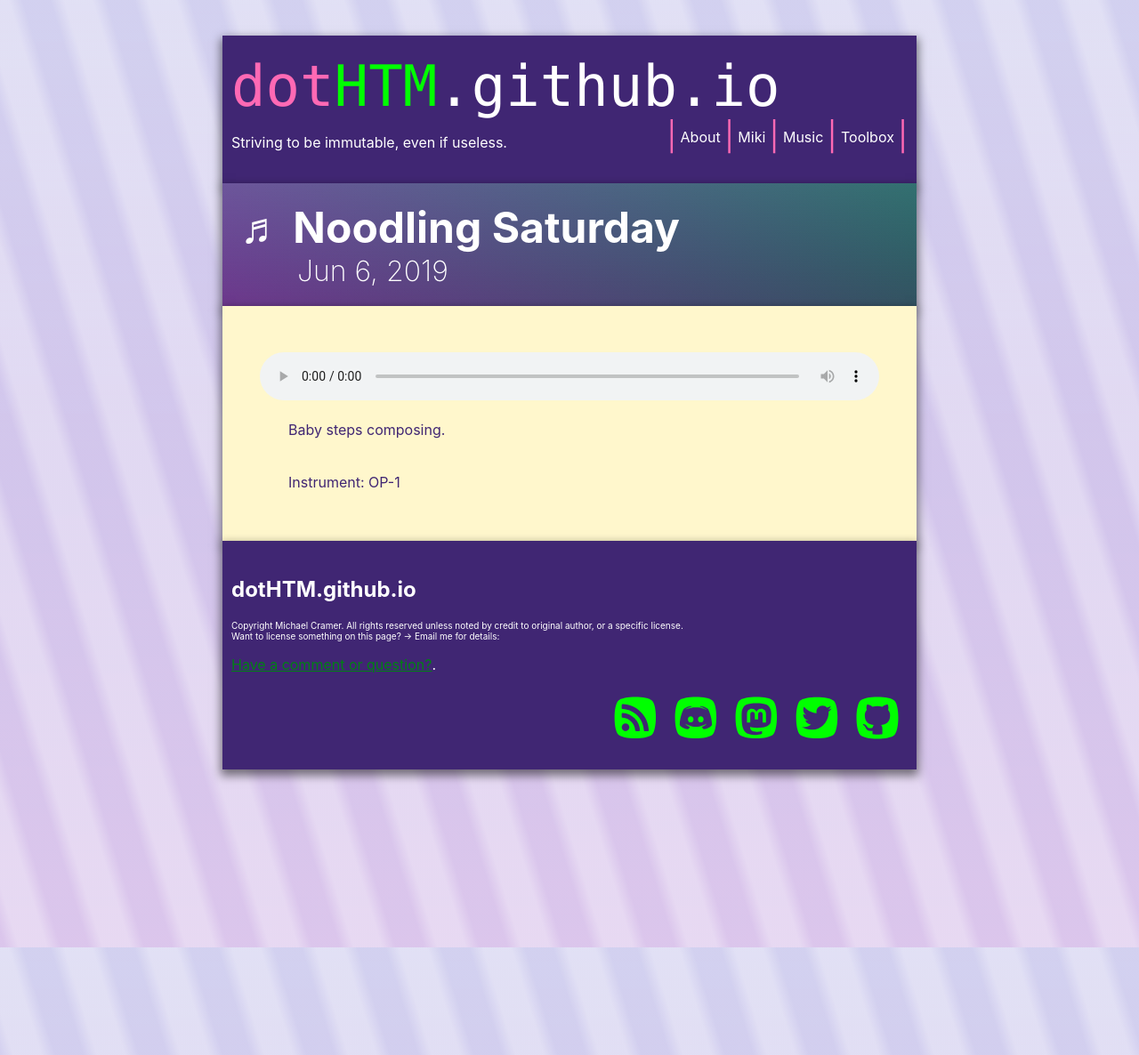
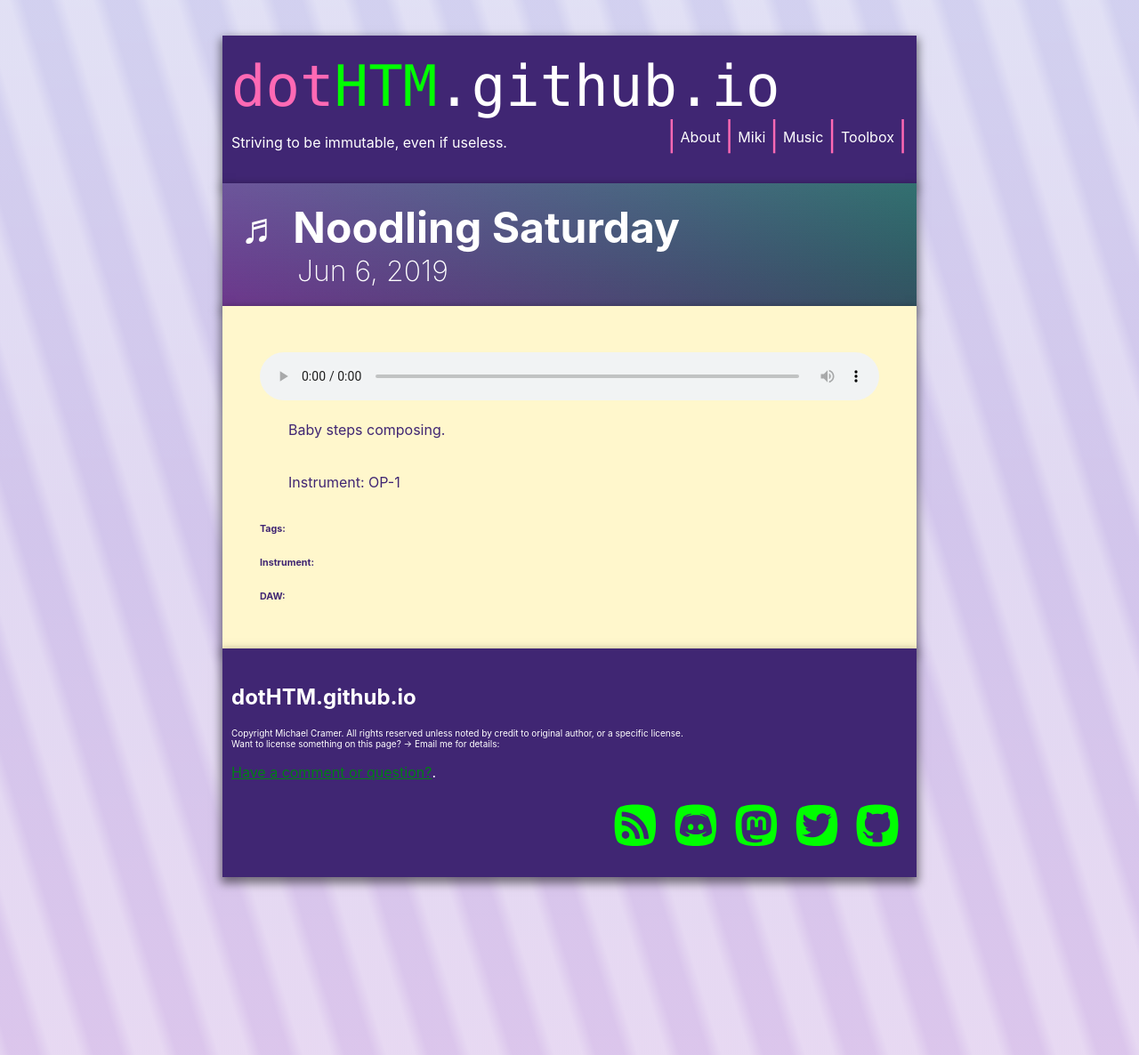
Before and after one commit to dotHTM/dothtm.github.io, a Jekyll site: the page built from music/2019-04-17_nooding_Saturday.md, in a window 1280 px wide. Shown: the whole page at 89% size. Built offline with Jekyll 4.4.1, drawn with Linux system fonts in a browser that asks for light colours.

Commit message:
music layout

```diff
--- a/_layouts/music.html
+++ b/_layouts/music.html
@@ -8,3 +8,13 @@
   <p>Sorry, No Non-HTML5 Fallback.</p>
 </audio>
 {{ content }}
+
+<h6>Tags:</h6>
+{% for some_tag in page.tags %}<li>{{some_tag}}</li>
+{% endfor %}
+<h6>Instrument:</h6>
+{% for some_tag in page.instrument %}<li>{{some_tag}}</li>
+{% endfor %}
+<h6>DAW:</h6>
+{% for some_tag in page.daw %}<li>{{some_tag}}</li>
+{% endfor %}
```
